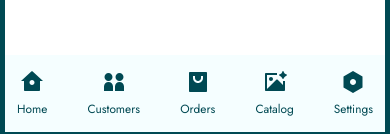
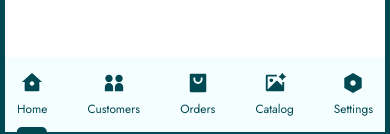
Before and after one commit to cloortt/web.cloortt.com, a Vue app: page / in a window 390 px wide. Shown: the part 707-841 px from the top of the page. Built offline with nearby package versions, Linux system fonts and the light colour scheme.

Commit message:
Modified AppBottomBar Component, Modified web.css

```diff
--- a/src/assets/css/web.css
+++ b/src/assets/css/web.css
@@ -25,6 +25,21 @@
   padding: 15px 12px;
   border: 5px solid var(--c-base);
   border-top-width: 0;
+}
+.web-bottom-bar ul li.active {
+  position: relative;
+}
+.web-bottom-bar ul li.active::before {
+  content: '';
+  width: 100%;
+  height: 5px;
+  position: absolute;
+  left: 50%;
+  bottom: -15px;
+  border-top-left-radius: 10px;
+  border-top-right-radius: 10px;
+  transform: translateX(-50%);
+  background-color: var(--c-base);
 }
 .web-app-body {
   float: right;
@@ -164,7 +179,7 @@
     display: flex;
   }
   .web-app-body {
-    padding: 10px 15px 90px 15px;
+    padding: 10px 15px 85px 15px;
     width: 100%;
     min-height: 100dvh;
     border: 5px solid var(--c-base);
--- a/src/components/AppBottomBar.vue
+++ b/src/components/AppBottomBar.vue
@@ -2,7 +2,7 @@
 import Icon from './Icon.vue'
 import { RouterLink } from 'vue-router'
 import { ref } from 'vue'
-const iconSize = ref({ width: '24px', height: '24px' })
+const iconSize = ref({ width: '22px', height: '22px' })
 </script>
 <template>
   <div
@@ -11,7 +11,7 @@ const iconSize = ref({ width: '24px', height: '24px' })
     <ul
       class="cl-list remove-style cl-size full-width cl-flex cl-flex-justify-content-space-between"
     >
-      <li class="cl-txt align-center">
+      <li class="cl-txt align-center active">
         <RouterLink to="/" class="cl-txt no-decoration" href="">
           <Icon class="cl-fill-base" name="home" :size="iconSize" />
           <p class="cl-fg-base cl-txt">
```
